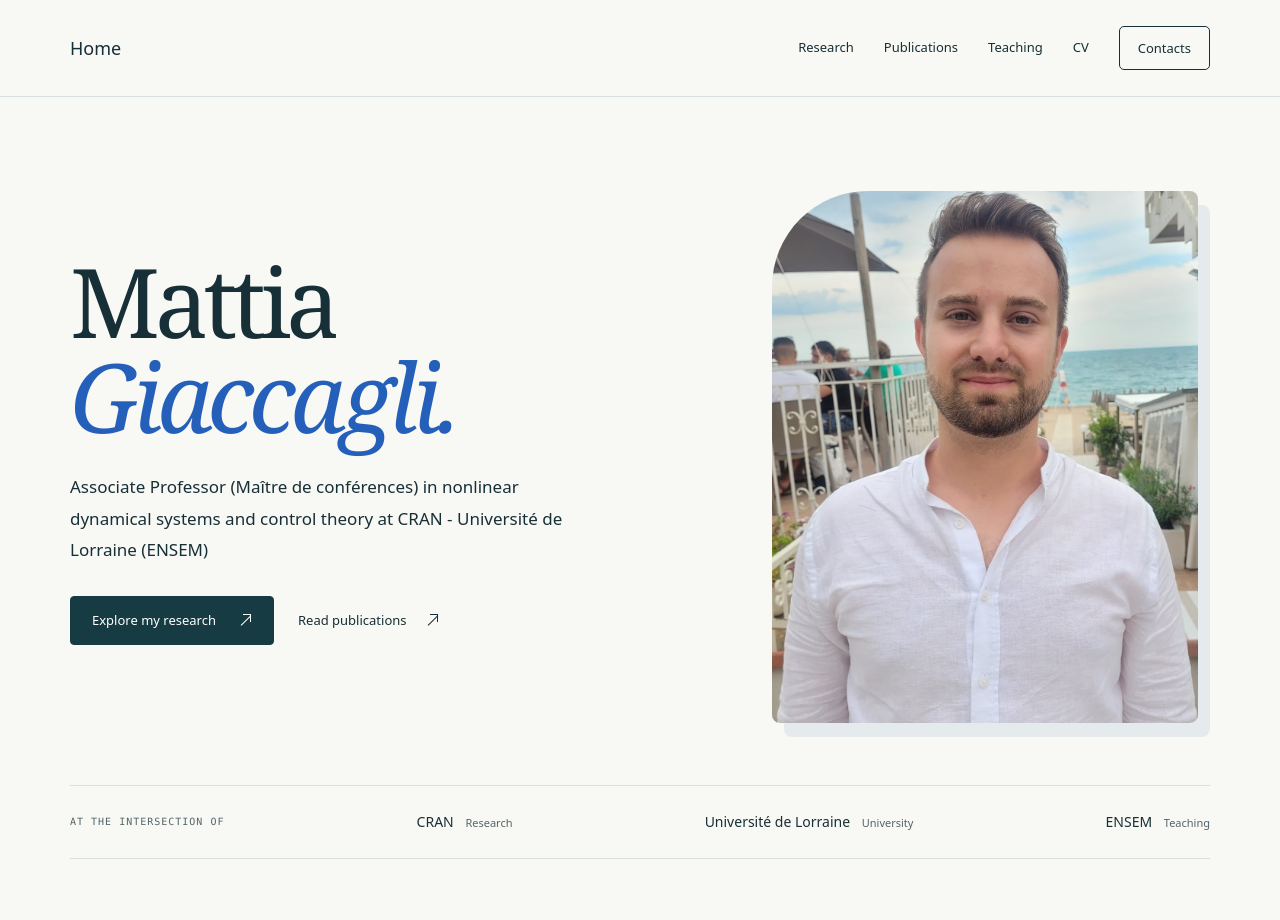
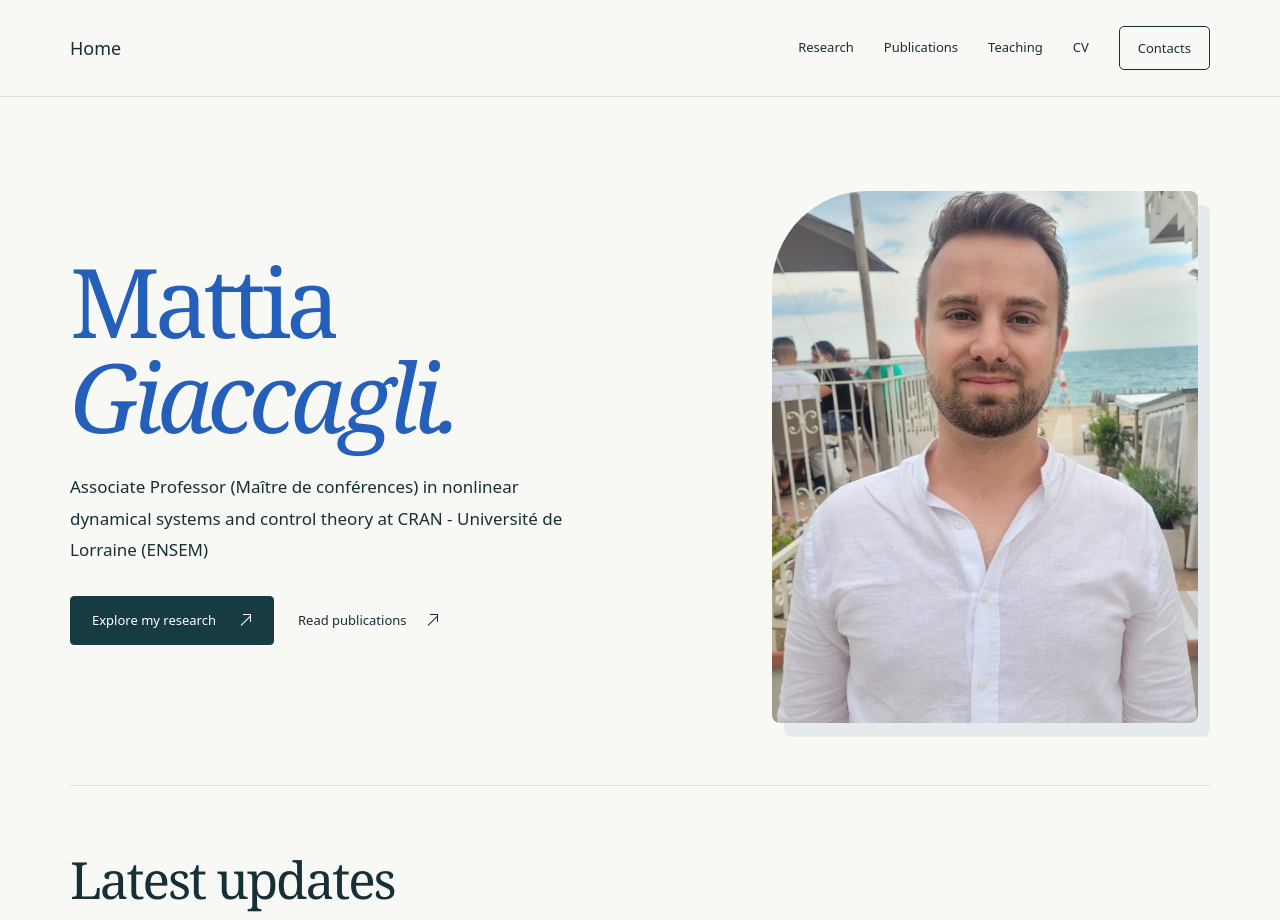
Before and after one commit to MattiaGH/mattiagh.github.io, a plain HTML site: page index.html in a window 1280 px wide. Shown: the top 920 px of the page. Drawn offline with Linux system fonts and the light colour scheme.

Commit message:
Add files via upload

```diff
--- a/index.html
+++ b/index.html
@@ -51,12 +51,8 @@
         </div>
       </section>
 
-      <div class="affiliations" aria-label="Affiliations">
-        <span class="affiliation-label">At the intersection of</span>
-        <a href="http://www.cran.univ-lorraine.fr/" target="_blank" rel="noopener noreferrer">CRAN <span>Research</span></a>
-        <a href="https://www.univ-lorraine.fr/" target="_blank" rel="noopener noreferrer">Université de Lorraine <span>University</span></a>
-        <a href="https://ensem.univ-lorraine.fr/" target="_blank" rel="noopener noreferrer">ENSEM <span>Teaching</span></a>
-      </div>
+      <!-- Horizontal divider between the introduction and latest updates. -->
+      <hr class="homepage-divider">
 
       <!-- =============================================================
            LATEST UPDATES: EDIT YOUR NEWS IN THIS SECTION.
--- a/styles.css
+++ b/styles.css
@@ -116,3 +116,16 @@
     padding-block: 1.75rem;
   }
 }
+
+
+/* Homepage: one divider and the same blue for first and last name. */
+.homepage #home-heading,
+.homepage #home-heading em {
+  color: var(--accent);
+}
+
+.homepage .homepage-divider {
+  margin: 0;
+  border: 0;
+  border-top: 1px solid var(--line);
+}
```
